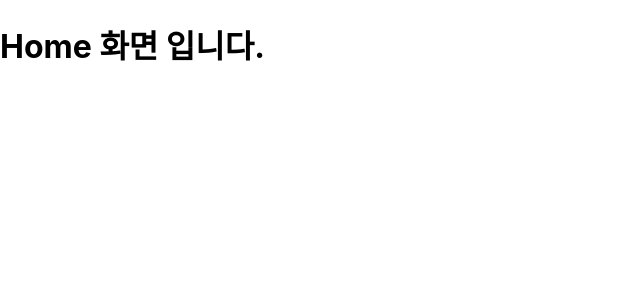
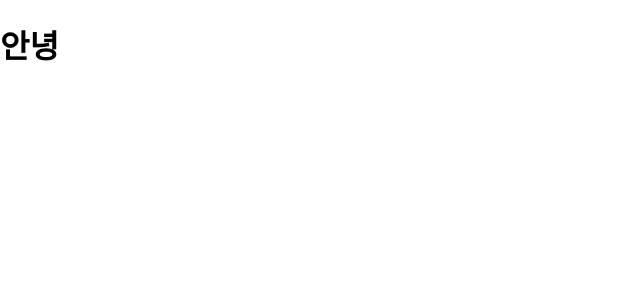
Before and after one commit to baguni93/ReactStudy, a React (Create React App) app in the folder my-app/: page / in a window 1280 px wide. Shown: the top 300 px of the page, without its empty margins (0-640 px from the left). Built offline with nearby package versions, Linux system fonts and the light colour scheme.

Commit message:
헤더 안녕 띄우기

```diff
--- a/my-app/src/pages/Home.js
+++ b/my-app/src/pages/Home.js
@@ -1,7 +1,7 @@
 import React from "react";
 
 function Home(){
-    return <h1>Home 화면 입니다.</h1>;
+    return <h1>안녕</h1>;
 }
 
 export default Home;
```
